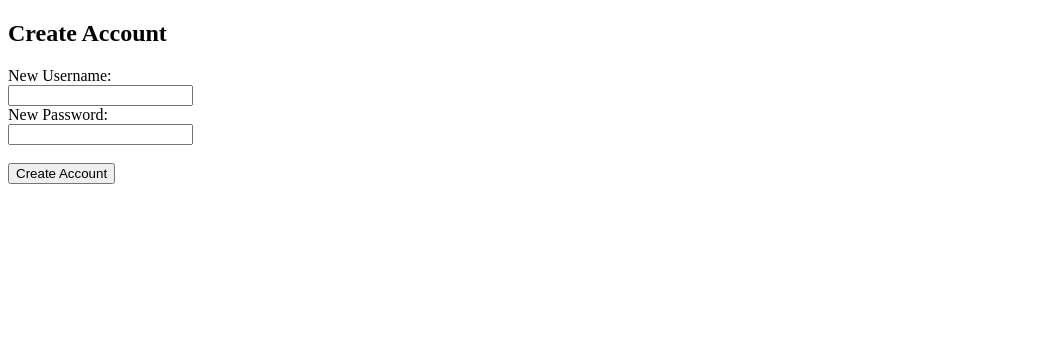
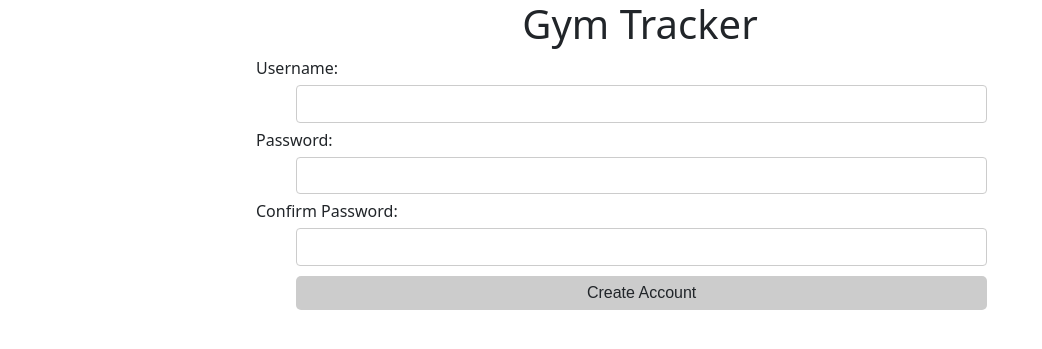
Before and after one commit to david-bieger/DatabaseSystemsFinal, a PHP site: page /cs4750/create-account.php in a window 1280 px wide. Shown: the top 349 px of the page, without its empty margins (0-1042 px from the left). Run offline with PHP 8.4, Linux system fonts and the light colour scheme.

Commit message:
started create account stuff

```diff
--- a/create-account.php
+++ b/create-account.php
@@ -1,22 +1,41 @@
 <?php
 //haven't done much with this yet at all
+if ($_SERVER["REQUEST_METHOD"] == "POST") {
+    if (!empty($_POST['Submit'])) {
+        $username = $_POST["username"];
+        $password1 = $_POST["password"];
+        $password2 = $_POST["confirm password"];
+        if ($password1 != $password2)  {
+            echo "Passwords must match, please try again.";
+        } else if (strlen($password1) < 10) {
+            echo "Password must be at least 10 characters long. Try again."; // used for cyber
+        }
+    }
+}
 ?>
 
 <!DOCTYPE html>
-<html lang="en">
+<html>
 <head>
-    <meta charset="UTF-8">
-    <meta name="viewport" content="width=device-width, initial-scale=1.0">
-    <title>Create Account</title>
+  <meta charset="utf-8">
+  <meta http-equiv="X-UA-Compatible" content="IE=edge">  <!-- required to handle IE -->
+  <meta name="viewport" content="width=device-width, initial-scale=1">
+  <title>Create Account</title>
+  <link href="https://cdn.jsdelivr.net/npm/bootstrap@5.1.3/dist/css/bootstrap.min.css" rel="stylesheet" integrity="sha384-1BmE4kWBq78iYhFldvKuhfTAU6auU8tT94WrHftjDbrCEXSU1oBoqyl2QvZ6jIW3" crossorigin="anonymous">
+  <link rel="stylesheet" href="styles.css" />
 </head>
 <body>
-    <h2>Create Account</h2>
-    <form action="process_account.php" method="post">
-        <label for="new_username">New Username:</label><br>
-        <input type="text" id="new_username" name="new_username"><br>
-        <label for="new_password">New Password:</label><br>
-        <input type="password" id="new_password" name="new_password"><br><br>
-        <input type="submit" value="Create Account">
+  <div>
+    <h1>Gym Tracker</h1>
+    <form id="createAccountForm" action="create-account.php" method="post">
+      Username: <input type="text" name="username" required /> <br/>
+      Password: <input type="password" name="password" required /> <br/>
+      Confirm Password: <input type="password" name="confirm password" required /> <br/>
+      <input type="submit" name="Submit" value="Create Account" class="btn" />
     </form>
+  </div>
+
+<script src="https://cdn.jsdelivr.net/npm/bootstrap@5.1.3/dist/js/bootstrap.bundle.min.js" integrity="sha384-ka7Sk0Gln4gmtz2MlQnikT1wXgYsOg+OMhuP+IlRH9sENBO0LRn5q+8nbTov4+1p" crossorigin="anonymous"></script>
+
 </body>
 </html>
```
